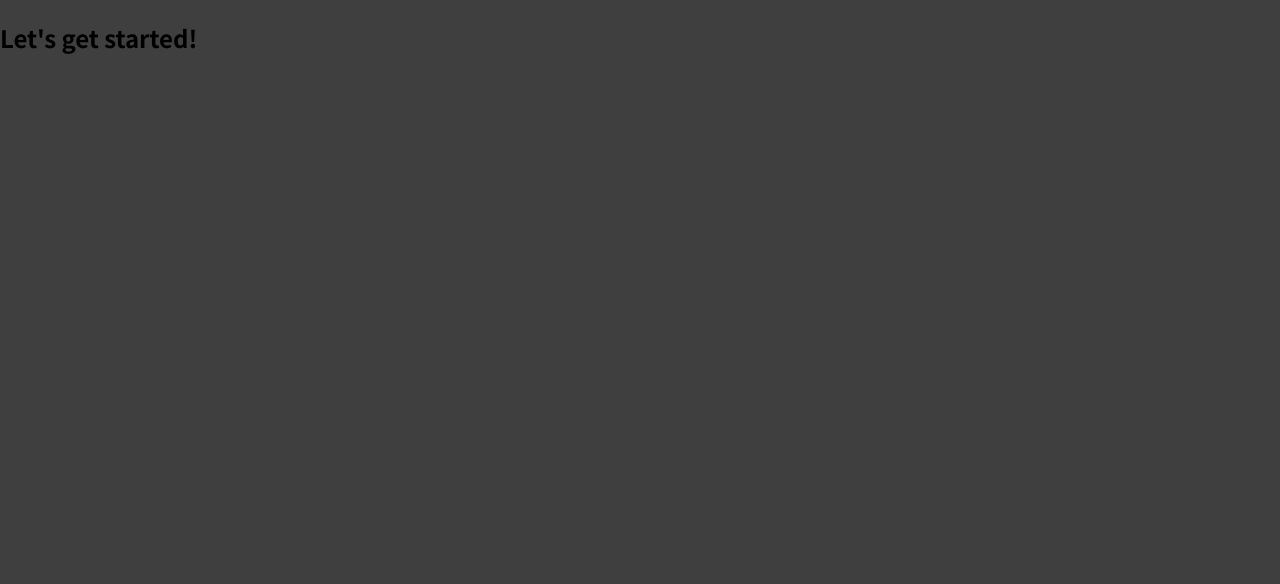
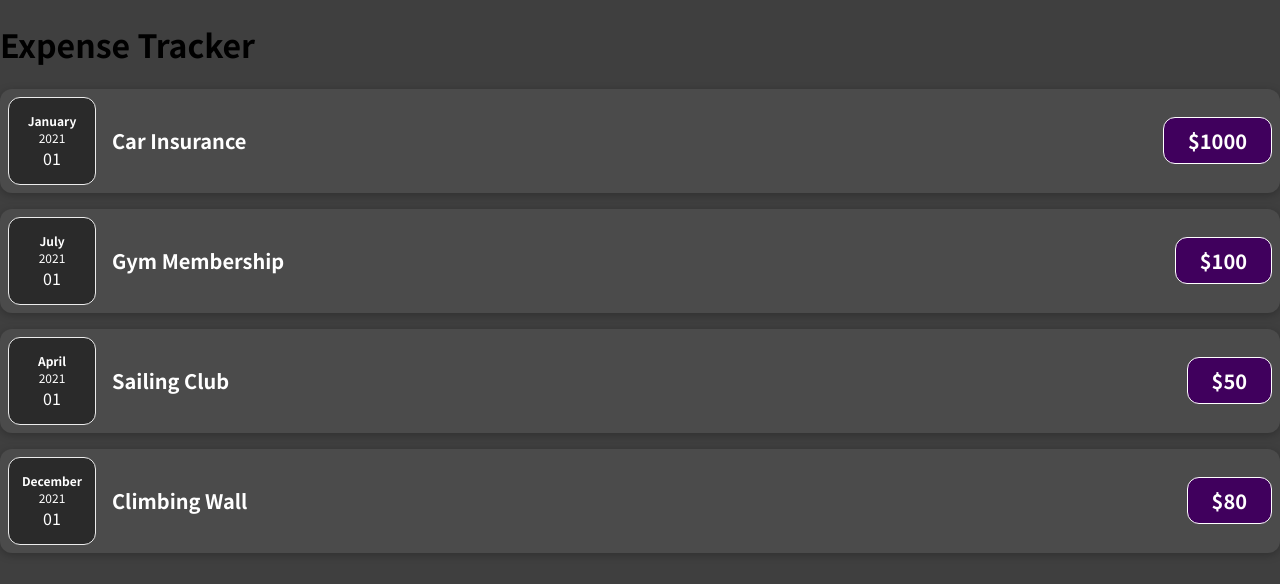
Before and after one commit to nicolas-thompson/expenses, a JavaScript app: page / in a window 1280 px wide. Shown: the top 584 px of the page. Built offline with nearby package versions, Linux system fonts and the light colour scheme.

Commit message:
Adds ExpenseItem component

```diff
--- a/src/App.js
+++ b/src/App.js
@@ -1,7 +1,44 @@
+import ExpenseItem from "./components/ExpenseItem";
+
 function App() {
+  const expenses = [
+    {
+      id: "e1",
+      title: "Car Insurance",
+      amount: 1000,
+      date: new Date("2021-01-01"),
+    },
+    {
+      id: "e2",
+      title: "Gym Membership",
+      amount: 100,
+      date: new Date("2021-07-01"),
+    },
+    {
+      id: "e3",
+      title: "Sailing Club",
+      amount: 50,
+      date: new Date("2021-04-01"),
+    },
+    {
+      id: "e4",
+      title: "Climbing Wall",
+      amount: 80,
+      date: new Date("2021-12-01"),
+    },
+  ];
+
   return (
     <div>
-      <h2>Let's get started!</h2>
+      <h1>Expense Tracker</h1>
+      {expenses.map((expense) => (
+        <ExpenseItem
+          key={expense.id}
+          title={expense.title}
+          amount={expense.amount}
+          date={expense.date}
+        />
+      ))}
     </div>
   );
 }
--- /dev/null
+++ b/src/components/ExpenseDate.css
@@ -0,0 +1,26 @@
+.expense-date {
+  display: flex;
+  flex-direction: column;
+  width: 5.5rem;
+  height: 5.5rem;
+  border: 1px solid #ececec;
+  background-color: #2a2a2a;
+  color: white;
+  border-radius: 12px;
+  align-items: center;
+  justify-content: center;
+}
+
+.expense-date__month {
+  font-size: 0.75rem;
+  font-weight: bold;
+}
+
+.expense-date__year {
+  font-size: 0.75rem;
+}
+
+.expense-date__day {
+  font-size: 1.5rem;
+  font-weight: bold;
+}
--- /dev/null
+++ b/src/components/ExpenseDate.js
@@ -0,0 +1,17 @@
+import "./ExpenseDate.css"
+
+function ExpenseDate(props) {
+  const month = props.date.toLocaleString("en-GB", { month: "long" });
+  const year = props.date.getFullYear();
+  const day = props.date.toLocaleString("en-GB", { day: "2-digit" });
+
+  return (
+    <div className="expense-date">
+      <div className="expense-date__month">{month}</div>
+      <div className="expense-date__year">{year}</div>
+      <div className="expense-day__day">{day}</div>
+    </div>
+  );
+}
+
+export default ExpenseDate;
--- /dev/null
+++ b/src/components/ExpenseItem.css
@@ -0,0 +1,56 @@
+.expense-item {
+  display: flex;
+  justify-content: space-between;
+  align-items: center;
+  box-shadow: 0 2px 8px rgba(0, 0, 0, 0.25);
+  padding: 0.5rem;
+  margin: 1rem 0;
+  border-radius: 12px;
+  background-color: #4b4b4b;
+}
+
+.expense-item__description {
+  display: flex;
+  flex-direction: column;
+  gap: 1rem;
+  align-items: flex-end;
+  flex-flow: column-reverse;
+  justify-content: flex-start;
+  flex: 1;
+}
+
+.expense-item h2 {
+  color: #3a3a3a;
+  font-size: 1rem;
+  flex: 1;
+  margin: 0 1rem;
+  color: white;
+}
+
+.expense-item__price {
+  font-size: 1rem;
+  font-weight: bold;
+  color: white;
+  background-color: #40005d;
+  border: 1px solid white;
+  padding: 0.5rem;
+  border-radius: 12px;
+}
+
+@media (min-width: 580px) {
+  .expense-item__description {
+    flex-direction: row;
+    align-items: center;
+    justify-content: flex-start;
+    flex: 1;
+  }
+
+  .expense-item__description h2 {
+    font-size: 1.25rem;
+  }
+
+  .expense-item__price {
+    font-size: 1.25rem;
+    padding: 0.5rem 1.5rem;
+  }
+}
--- /dev/null
+++ b/src/components/ExpenseItem.js
@@ -0,0 +1,17 @@
+import ExpenseDate from "./ExpenseDate";
+import "./ExpenseItem.css";
+
+function ExpenseItem(props) {
+
+  return (
+    <div className="expense-item">
+      <ExpenseDate date={props.date}/>
+      <div className="expense-item__description">
+        <h2>{props.title}</h2>
+        <div className="expense-item__price">${props.amount}</div>
+      </div>
+    </div>
+  );
+}
+
+export default ExpenseItem;
```
